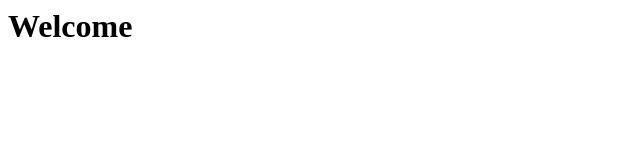
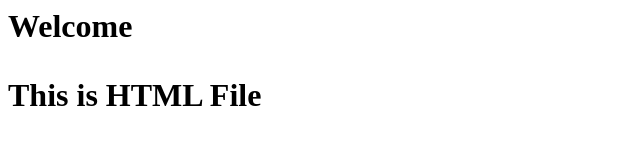
Before and after one commit to Mk4ydv/IT_Mukesh_Kumar, a plain HTML site: page index.html in a window 1280 px wide. Shown: the whole page, without its empty margins (0-640 px from the left). Drawn offline with Linux system fonts and the light colour scheme.

Commit message:
Update index.html

```diff
--- a/index.html
+++ b/index.html
@@ -1,3 +1,5 @@
 <html>
 <h1>Welcome</>
+
+  <p>This is HTML File</p>
 </html>
```
